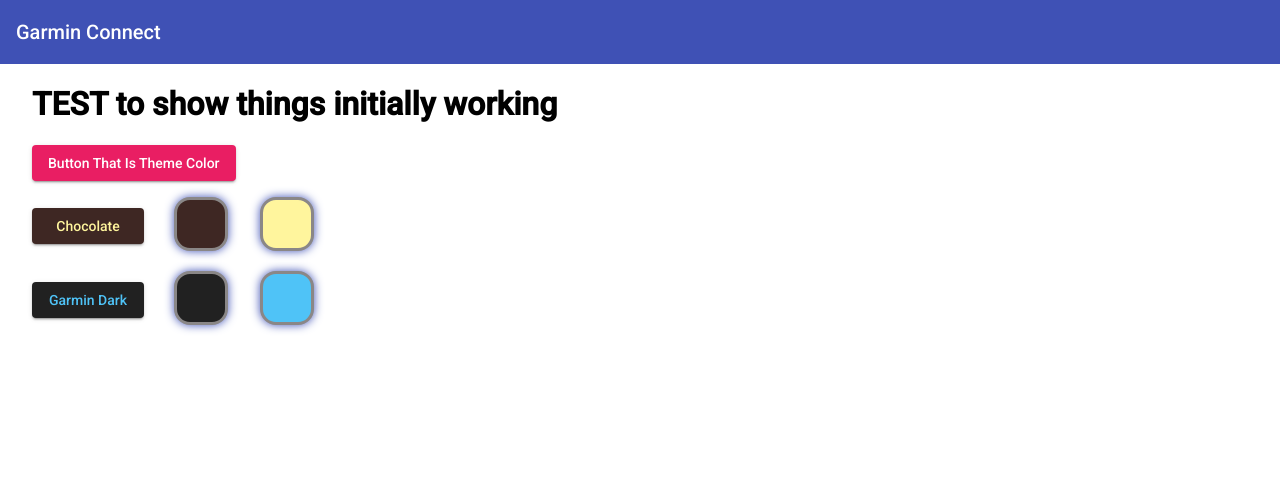
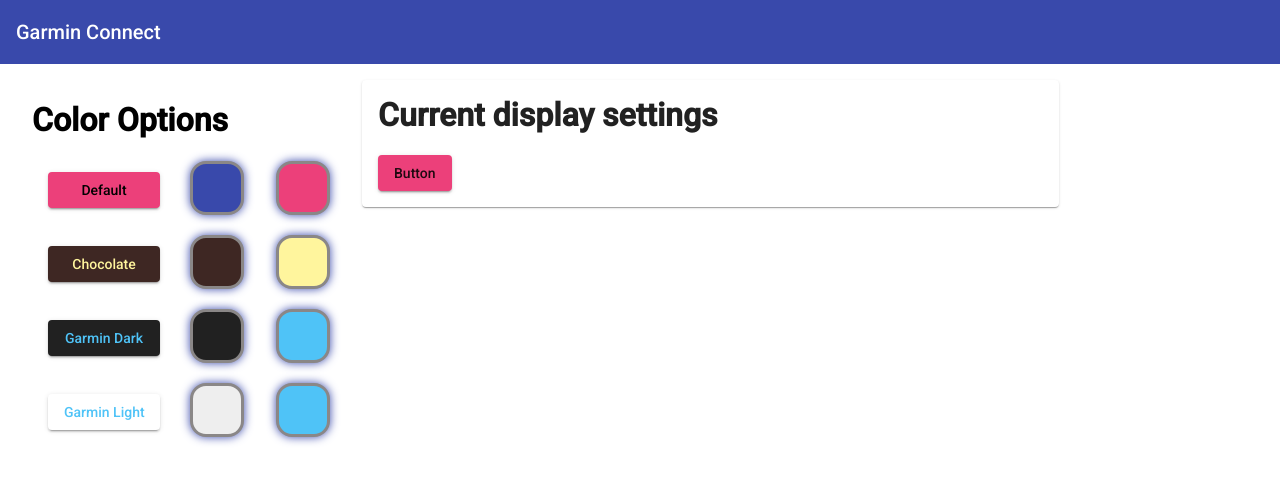
Before and after one commit to danielalanseymour/di-theme-team, an Angular app: page / in a window 1280 px wide. Shown: the top 482 px of the page. Built offline with nearby package versions, Linux system fonts and the light colour scheme; what ngx-material-timepicker would draw is missing.

Commit message:
Organize scss (#8)
* Changes Display

* Side Display

* Remove alt

* moved to theme

* Adding theming

* Light Theme

* Garmin Light

Co-authored-by: Seymour, Dan <Dan.Seymour@garmin.com>

```diff
--- a/src/app/app.component.html
+++ b/src/app/app.component.html
@@ -1,4 +1,4 @@
-<div ngClass="body-content-container {{theme}}">
+<div ngClass="body {{theme}}">
   <div ngClass="{{theme}}">
     <mat-sidenav-container>
       <mat-sidenav-content>
@@ -8,29 +8,59 @@
     </mat-sidenav-container>
 
     <div class="workspace-container">
-      <router-outlet></router-outlet>
-      <button mat-raised-button
-              color="accent">Button That Is Theme Color</button>
-      <app-hover-details></app-hover-details>
+
+      <div class="left">
+
+        <h1>Color Options</h1>
+        <div class="color-options">
+          <app-color-palette [accent]="'#ec407a'"
+                             [accentDark]="'#c2185b'"
+                             [accentLight]="'#f8bbd0'"
+                             [buttonColor]="'black'"
+                             [buttonBackgroundColor]="'#ec407a'"
+                             [primary]="'#3949ab'"
+                             [primaryDark]="'#1a237e'"
+                             [primaryLight]="'#9fa8da'"
+                             [themeName]="'Default'"
+                             (themeSelected)="selectTheme('')"></app-color-palette>
 
           <app-color-palette [accent]="'#fff59d'"
                              [accentDark]="'#cabf45'"
                              [accentLight]="'#ffffcf'"
                              [primary]="'#3e2723'"
+                             [buttonBackgroundColor]="'#3e2723'"
+                             [buttonColor]="'#fff59d'"
                              [primaryDark]="'#1b0000'"
                              [primaryLight]="'#6a4f4b'"
                              [themeName]="'Chocolate'"
                              (themeSelected)="selectTheme('chocolate-theme')"></app-color-palette>
 
-
           <app-color-palette [accent]="'#4fc3f7'"
                              [accentDark]="'#0093c4'"
                              [accentLight]="'#8bf6ff'"
+                             [buttonBackgroundColor]="'#212121'"
+                             [buttonColor]="'#4fc3f7'"
                              [primary]="'#212121'"
                              [primaryDark]="'#000000'"
                              [primaryLight]="'#484848'"
                              [themeName]="'Garmin Dark'"
                              (themeSelected)="selectTheme('dark-theme')"></app-color-palette>
+
+          <app-color-palette [accent]="'#4fc3f7'"
+                             [accentDark]="'#0093c4'"
+                             [accentLight]="'#8bf6ff'"
+                             [buttonBackgroundColor]="'#ffffff'"
+                             [buttonColor]="'#4fc3f7'"
+                             [primary]="'#eeeeee'"
+                             [primaryDark]="'#a4a4a4'"
+                             [primaryLight]="'#ffffff'"
+                             [themeName]="'Garmin Light'"
+                             (themeSelected)="selectTheme('light-theme')"></app-color-palette>
+
+        </div>
+      </div>
+      <div class="right">
+        <router-outlet></router-outlet>
       </div>
       <!--
   <app-nav-bar></app-nav-bar>
--- a/src/app/app.component.scss
+++ b/src/app/app.component.scss
@@ -2,32 +2,39 @@
 @import '/src/theme.scss';
 @include mat-core();
 
-$primary: map-get($theme, primary);
-$accent: map-get($theme, accent);
+$primary-light: map-get($theme-light, primary);
+$accent-light: map-get($theme-light, accent);
 
-$primary-alt: map-get($theme-alt, primary);
-$accent-alt: map-get($theme-alt, accent);
-
-$primary-dark: map-get($theme-dark, primary);
-$accent-dark: map-get($theme-dark, accent);
-
-$primary-chocolate: map-get($theme-chocolate, primary);
-$accent-chocolate: map-get($theme-chocolate, accent);
-
-.body-content-container {
-  background-color: white;
+:host {
   height: 100%;
   width: 100%;
 }
 
-.body-content-container.dark-theme {
-  background-color: mat-color($primary-dark, darker);
+.body {
+  height: 100%;
 }
 
-.body-content-container.chocolate-theme {
-  background-color: mat-color($primary-chocolate, lighter);
+.light-theme ::ng-deep mat-toolbar {
+  background-color: mat-color($primary-light, darker);
+  border-bottom: 1px solid mat-color($accent-light, default) !important;
 }
 
 .workspace-container {
   margin: 1em 2em;
+  display: flex;
 }
+
+.workspace-container .left {
+  flex: calc(25% - 1em);
+  order: 0;
+  padding-right: 1em;
+}
+
+.workspace-container .right {
+  flex: calc(75% - 1em);
+  order: 1;
+}
+
+.color-options {
+  margin-left: 1em;
+}
--- a/src/app/features/home/home.component.html
+++ b/src/app/features/home/home.component.html
@@ -1,13 +1,5 @@
-<div class="align-center">
-  <h1>TEST to show things initially working</h1>
-</div>
-
-<!--
-<app-color-palette [accent]="'#fff59d'"
-                   [accentDark]="'#cabf45'"
-                   [accentLight]="'#ffffcf'"
-                   [primary]="'#3e2723'"
-                   [primaryDark]="'#1b0000'"
-                   [primaryLight]="'#6a4f4b'"
-                   [themeName]="'Chocolate'"></app-color-palette>
-                   -->
+<mat-card>
+  <h1 color="primary">Current display settings</h1>
+  <button mat-raised-button
+          color="accent">Button</button>
+</mat-card>
--- a/src/app/features/home/home.component.scss
+++ b/src/app/features/home/home.component.scss
@@ -1,3 +1,50 @@
+@import '~@angular/material/theming';
+@import '/src/theme.scss';
+@include mat-core();
+
+$primary: map-get($theme, primary);
+$accent: map-get($theme, accent);
+
+$primary-chocolate: map-get($theme-chocolate, primary);
+$accent-chocolate: map-get($theme-chocolate, accent);
+
+$primary-dark: map-get($theme-dark, primary);
+$accent-dark: map-get($theme-dark, accent);
+
+$primary-light: map-get($theme-light, primary);
+$accent-light: map-get($theme-light, accent);
+
+@mixin shaddow-glow($color, $tone) {
+  -webkit-box-shadow: 0 0 10px mat-color($color, $tone) !important;
+  box-shadow: 0 0 10px mat-color($color, $tone) !important;
+}
+
 :host {
   display: block;
 }
+
+
+:host ::ng-deep mat-card {
+  width: 75%;
+}
+
+.chocolate-theme :host button {
+  background-color: mat-color($primary-chocolate, darker);
+  color: mat-color($accent-chocolate);
+  -webkit-box-shadow: 0 0 3px mat-color($accent-chocolate, lighter) !important;
+  box-shadow: 0 0 3px mat-color($accent-chocolate, lighter) !important;
+}
+
+.dark-theme :host button {
+  background-color: mat-color($primary-dark, darker);
+  color: mat-color($accent-dark);
+  -webkit-box-shadow: 0 0 3px mat-color($accent-dark, lighter) !important;
+  box-shadow: 0 0 3px mat-color($accent-dark, lighter) !important;
+}
+
+.light-theme :host button {
+  background-color: mat-color($primary-light);
+  color: mat-color($accent-light);
+  -webkit-box-shadow: 0 0 3px mat-color($primary-dark, default) !important;
+  box-shadow: 0 0 3px mat-color($accent-dark, default) !important;
+}
--- a/src/app/shared/generics/color-palette/color-palette-item/color-palette-item.component.scss
+++ b/src/app/shared/generics/color-palette/color-palette-item/color-palette-item.component.scss
@@ -2,10 +2,23 @@
 @import '/src/theme.scss';
 @include mat-core();
 
-$test: map-get($theme, primary);
+$primary: map-get($theme, primary);
+$accent: map-get($theme, accent);
+
+$primary-dark: map-get($theme-dark, primary);
+$accent-dark: map-get($theme-dark, accent);
+
+$primary-chocolate: map-get($theme-chocolate, primary);
+$accent-chocolate: map-get($theme-chocolate, accent);
+
+@mixin shaddow-glow($color, $tone) {
+  -webkit-box-shadow: 0 0 10px mat-color($color, $tone);
+  box-shadow: 0 0 10px mat-color($color, $tone);
+}
+
 
 :host {
-  background-color: mat-color($test);
+  background-color: mat-color($primary);
   border: 3px solid rgb(138, 135, 135);
   border-radius: 1em;
   display: inline-block;
@@ -13,6 +26,15 @@ $test: map-get($theme, primary);
   padding: 1em;
   margin: auto 1em;
   width: 1em;
-  -webkit-box-shadow: 0 0 10px mat-color($test);
-  box-shadow: 0 0 10px mat-color($test);
+  @include shaddow-glow($primary, default);
 }
+
+.dark-theme :host {
+  background-color: mat-color($accent-dark, default);
+  @include shaddow-glow($accent-dark, default);
+}
+
+.chocolate-theme :host {
+  background-color: mat-color($primary-chocolate, darker);
+  @include shaddow-glow($primary-chocolate, darker);
+}
--- a/src/app/shared/generics/color-palette/color-palette.component.html
+++ b/src/app/shared/generics/color-palette/color-palette.component.html
@@ -1,8 +1,8 @@
 <div class="color-palette">
   <button mat-raised-button
           (click)="selectColor()"
-          [style.background-color]="primary"
-          [style.color]="accent">{{themeName}}</button>
+          [style.background-color]="buttonBackgroundColor"
+          [style.color]="buttonColor">{{themeName}}</button>
 
 
   <app-hover-details [detailContext]="primaryDetailContext">
--- a/src/app/shared/generics/color-palette/color-palette.component.scss
+++ b/src/app/shared/generics/color-palette/color-palette.component.scss
@@ -1,3 +1,21 @@
+@import '~@angular/material/theming';
+@import '/src/theme.scss';
+@include mat-core();
+
+$primary: map-get($theme, primary);
+$accent: map-get($theme, accent);
+
+$primary-dark: map-get($theme-dark, primary);
+$accent-dark: map-get($theme-dark, accent);
+
+$primary-chocolate: map-get($theme-chocolate, primary);
+$accent-chocolate: map-get($theme-chocolate, accent);
+
+@mixin shaddow-glow($color, $tone) {
+  -webkit-box-shadow: 0 0 10px mat-color($color, $tone);
+  box-shadow: 0 0 10px mat-color($color, $tone);
+}
+
 :host {
   display: block;
   margin: 1em 0;
@@ -13,6 +31,25 @@
   width: 8em;
 }
 
+.chocolate-theme :host .color-palette button {
+  -webkit-box-shadow: 0 0 5px mat-color($accent-chocolate, lighter);
+  box-shadow: 0 0 5px mat-color($accent-chocolate, lighter);
+}
+
+.chocolate-theme :host .color-palette button:hover {
+  @include shaddow-glow($accent-chocolate, default);
+}
+
+.dark-theme :host .color-palette button {
+  -webkit-box-shadow: 0 0 3px white;
+  box-shadow: 0 0 3px white;
+}
+
+.dark-theme :host .color-palette button:hover {
+  @include shaddow-glow($accent-dark, default);
+}
+
+
 .detailContextContainer app-color-palette-item {
   height: 1mm;
   padding: 1mm;
--- a/src/app/shared/generics/color-palette/color-palette.component.ts
+++ b/src/app/shared/generics/color-palette/color-palette.component.ts
@@ -9,6 +9,8 @@ export class ColorPaletteComponent {
   @Input() accent: string = "#fff59d";
   @Input() accentDark: string = "#cabf45";
   @Input() accentLight: string = "#ffffcf";
+  @Input() buttonBackgroundColor: string;
+  @Input() buttonColor: string;
   @Input() primary: string = "#3e2723";
   @Input() primaryDark: string = "#1b0000";
   @Input() primaryLight: string = "#6a4f4b";
--- a/src/palettes.scss
+++ b/src/palettes.scss
@@ -1,3 +1,35 @@
+$white: (
+  50: #ffffff,
+  100: #f5f5f5,
+  200: #fafafa,
+  300: #eeeeee,
+  400: #e0e0e0,
+  500: #bdbdbd,
+  600: #a4a4a4,
+  700: #9e9e9e,
+  800: #757575,
+  900: #616161,
+  A100: #ffffff,
+  A200: #dde6f3,
+  A400: #6992c9,
+  A700: #38649d,
+  contrast: (50: $black-87-opacity,
+    100: $black-87-opacity,
+    200: $black-87-opacity,
+    300: $black-87-opacity,
+    400: $black-87-opacity,
+    500: white,
+    600: white,
+    700: white,
+    800: white,
+    900: white,
+    A100: $black-87-opacity,
+    A200: $black-87-opacity,
+    A400: $black-87-opacity,
+    A700: white,
+  )
+);
+
 $bv-brand: (
   50: #ffffff,
   100: #dde6f3,
```
Also changed, not shown: src/theme.scss (+55 -11 lines). Lines whose indentation alone changed are shown as unchanged.
